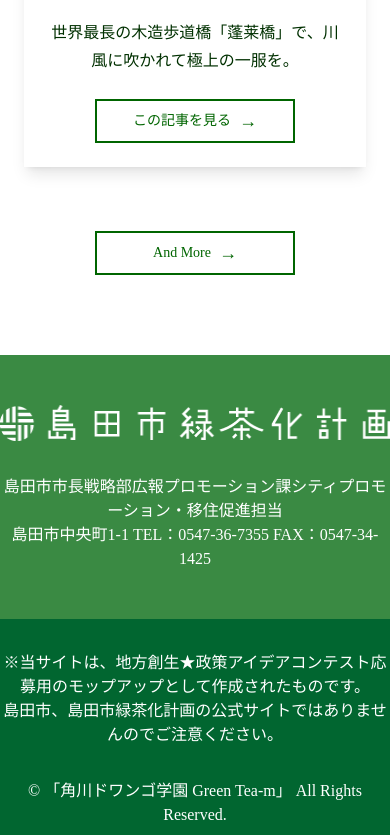
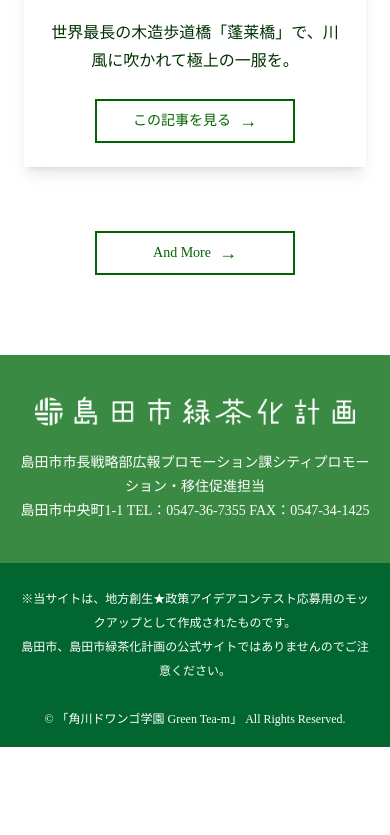
Before and after one commit to ichi-ryota0513/ShimadaGreenCi-TEA, a React (Vite) app: page / in a window 390 px wide. Shown: the part 6793-7628 px from the top of the page. After the commit the page ends 7540 px from the top, so only its background shows below. Built offline with nearby package versions, Linux system fonts and the light colour scheme; a web font is replaced by a local one.

Commit message:
Footer responsive

```diff
--- a/src/components/layout/Footer.jsx
+++ b/src/components/layout/Footer.jsx
@@ -3,25 +3,27 @@ import logo from "../../assets/logo/logo.png"
 export default function Footer() {
   return (
     <>
-      <footer className="bg-[#3A8A43] text-white py-12 mt-8 text-center flex flex-col items-center">
+      <footer className="mt-8 flex flex-col items-center bg-[#3A8A43] px-4 py-10 text-center text-white sm:px-6 md:px-8 md:py-12">
 
         <img
           src={logo}
           alt="Logo"
-          className="h-10 mx-auto mb-8"
+          className="mx-auto mb-6 h-8 md:mb-8 md:h-10"
         />
 
-        <p className="text-md">
+        <p className="max-w-2xl text-sm leading-6 md:text-base md:leading-7">
           島田市市長戦略部広報プロモーション課シティプロモーション・移住促進担当<br />
           島田市中央町1-1 TEL：0547-36-7355 FAX：0547-34-1425
         </p>
       </footer>
-      <div className="bg-green-800 text-white text-center pt-8 pb-2 w-full">
-        <p className="mb-8">
-          ※当サイトは、地方創生★政策アイデアコンテスト応募用のモップアップとして作成されたものです。<br />
+      <div className="w-full bg-green-800 px-4 pb-4 pt-6 text-center text-white sm:px-6 md:px-8 md:pb-2 md:pt-8">
+        <p className="mx-auto mb-6 max-w-3xl text-xs leading-6 sm:text-sm md:mb-8 md:text-base md:leading-7">
+          ※当サイトは、地方創生★政策アイデアコンテスト応募用のモックアップとして作成されたものです。<br />
           島田市、島田市緑茶化計画の公式サイトではありませんのでご注意ください。
         </p>
-        <p>&copy; 「角川ドワンゴ学園 Green Tea-m」 All Rights Reserved.</p>
+        <p className="text-xs leading-6 sm:text-sm md:text-base">
+          &copy; 「角川ドワンゴ学園 Green Tea-m」 All Rights Reserved.
+        </p>
       </div>
     </>
   )
```
